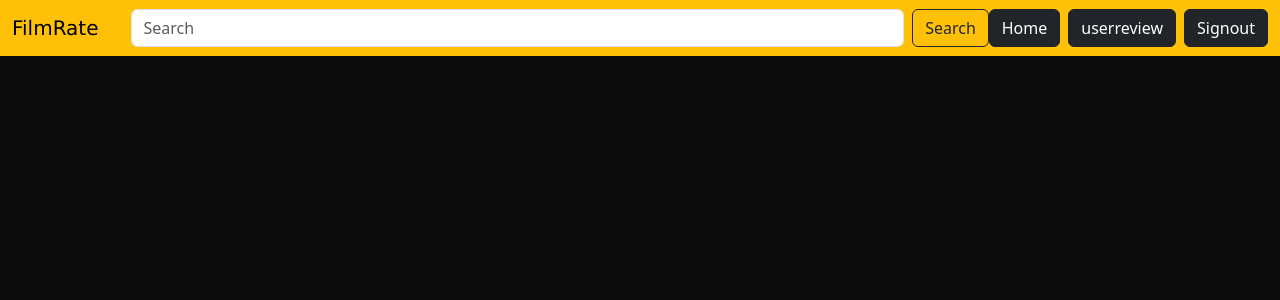
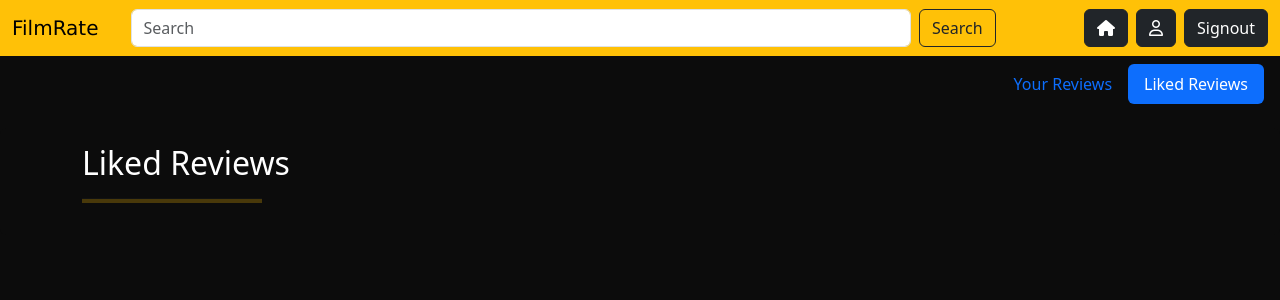
Before and after one commit to Muhammed-shibil-55/filmrate, a Django app: page /movie/user/reviews/ in a window 1280 px wide. Shown: the top 300 px of the page. Run offline with Django 4.2, Linux system fonts and the light colour scheme; a user stored in the database is signed in; data comes from the database, SQL or seed files in the repository; both versions use the stored data as it was after the commit.

Commit message:
review like and unlike

```diff
--- a/moviereview/templates/base.html
+++ b/moviereview/templates/base.html
@@ -22,16 +22,17 @@
             <span class="navbar-toggler-icon"></span>
           </button>
           <div class="collapse navbar-collapse" id="navbarSupportedContent">
-            <form class="d-flex ms-3  w-75" role="search">
-              <input class="form-control me-2" type="search" placeholder="Search" aria-label="Search">
+            <form class="d-flex ms-3  w-75" action="{%url 'search'%}" role="search" method="post">
+              {%csrf_token%}
+              <input class="form-control me-2" type="search" name="box" placeholder="Search" aria-label="Search">
               <button class="btn btn-outline-dark" type="submit">Search</button>
             </form>
             <ul class="navbar-nav ms-auto mb-2 mb-lg-0">
               <li class="nav-item">
-                <a class=" btn btn-dark" aria-current="page" href="#">Home</a>
+                <a class=" btn btn-dark" aria-current="page" href="#"><i class="fa-solid fa-house" style="color: #ffffff;"></i></a>
               </li>
               <li class="nav-item">
-                <a class=" btn btn-dark mx-2" href="{%url 'user-review'%}">userreview</a>
+                <a class=" btn btn-dark mx-2" href="{%url 'user-review'%}"><i class="fa-regular fa-user" style="color: #ffffff;"></i></a>
               </li>
 
               <li class="nav-item">
--- a/moviereview/templates/userreviews.html
+++ b/moviereview/templates/userreviews.html
@@ -1,7 +1,22 @@
 {%extends 'base.html'%}
 
 {%block body_block%}
-<div class="container mt-3">
+<nav id="navbar-example2" class="navbar bg-body-dark px-3 mb-3">
+    <a class="navbar-brand" href="#"></a>
+    <ul class="nav nav-pills">
+      <li class="nav-item">
+        <a class="nav-link" href="#yourreview">Your Reviews</a>
+      </li>
+      <li class="nav-item">
+        <a class="nav-link" href="#likedreviews">Liked Reviews</a>
+      </li>
+
+    </ul>
+  </nav>
+
+
+<div data-bs-spy="scroll" data-bs-target="#navbar-example2" data-bs-root-margin="0px 0px -40%" data-bs-smooth-scroll="true" class="scrollspy-example  p-3 rounded-2 black-bg" tabindex="0">
+<div class="container " id="yourreview">
     <div class="ms-auto me-auto" style="width: 100vh;">
         {%for r in review%}
         <div class="card mb-3 black-bg text-white" style="max-width: 540px;">
@@ -21,4 +36,31 @@
         {%endfor%}
     </div>
 </div>
+<div class="container" id="likedreviews">
+    <div class="mb-2">
+        <h2 class="text-white">
+          Liked Reviews
+        </h2>
+        <hr class="bg-warning" style="width: 180px; height: 5px;">
+      </div>
+      <div class="ms-auto me-auto" style="width: 100vh;">
+        {%for r in request.user.profile.liked_reviews.all%}
+        <div class="card mb-3 black-bg text-white" style="max-width: 540px;">
+            <div class="row g-0">
+            <div class="col-md-4">
+                <a href="{%url 'movie-detail' r.movie.id%}"><img src="{{r.movie.image.url}}" class="img-fluid rounded-start" alt="..." style="width: 200px; height: 175px;"></a>
+            </div>
+            <div class="col-md-8 ">
+                <div class="card-body">
+                <h5 class="card-title">{{r.title}}</h5>
+                <p class="card-text overflow-y-scroll" style="height: 100px;">{{r.text}}</p>
+                <p class="card-text"><small class="text-secondary">{{r.created_date|date}}</small></p>
+                </div>
+            </div>
+            </div>
+        </div>
+        {%endfor%}
+    </div>
+</div>
+</div>
 {%endblock%}
--- a/moviereview/urls.py
+++ b/moviereview/urls.py
@@ -9,6 +9,9 @@ urlpatterns=[
     path("index/",views.IndexView.as_view(),name='index'),
     path("movie/<int:pk>/",views.MovieDetailView.as_view(),name='movie-detail'),
     path("movie/<int:pk>/review/add/",views.ReviewAddView.as_view(),name='review-add'),
-    path("movie/user/reviews/",views.UserReviewsView.as_view(),name="user-review")
+    path("movie/user/reviews/",views.UserReviewsView.as_view(),name="user-review"),
+    path("movie/search/results",views.MovieSearchView.as_view(),name="search"),
+    path("movie/review/<int:pk>/like",views.ReviewLikeView.as_view(),name="review-like"),
+    path("movie/review/<int:pk>/unlike",views.ReviewUnLikeView.as_view(),name="review-unlike")
 
 ]
--- a/moviereview/views.py
+++ b/moviereview/views.py
@@ -5,7 +5,7 @@ from django.contrib.auth import authenticate,login,logout
 
 # Create your views here.
 from moviereview.forms import RegisterForm,LoginForm,ReviewForm
-from moviereview.models import Movie
+from moviereview.models import Movie,Review
 
 class SignUpView(View):
     def get(self,request,*args,**kwargs):
@@ -72,3 +72,28 @@ class UserReviewsView(View):
     def get(self,request,*args,**kwargs):
         qs=self.request.user.user_review.all().order_by('-created_date')
         return render(request,'userreviews.html',{"review":qs})
+
+
+class MovieSearchView(View):
+    def post(self,request,*args,**kwargs):
+        movie=request.POST.get("box")
+        qs=Movie.objects.filter(name__icontains=movie)
+        return render(request,'search_results.html',{"movies":qs})
+
+class ReviewLikeView(View):
+    def get(self,request,*args,**kwargs):
+        id=kwargs.get("pk")
+        qs=Review.objects.get(id=id)
+        qs.liked_by.add(request.user)
+        qs.save()
+        request.user.profile.liked_reviews.add(qs)
+        return redirect('movie-detail',pk=qs.movie.id)
+
+class ReviewUnLikeView(View):
+    def get(self,request,*args,**kwargs):
+        id=kwargs.get("pk")
+        qs=Review.objects.get(id=id)
+        qs.liked_by.remove(request.user)
+        qs.save()
+        request.user.profile.liked_reviews.remove(qs)
+        return redirect('movie-detail',pk=qs.movie.id)
```
Also changed, not shown: moviereview/templates/moviedetail.html (+7 -1 lines), moviereview/templates/search_results.html (added, +23 -0 lines), db.sqlite3.
